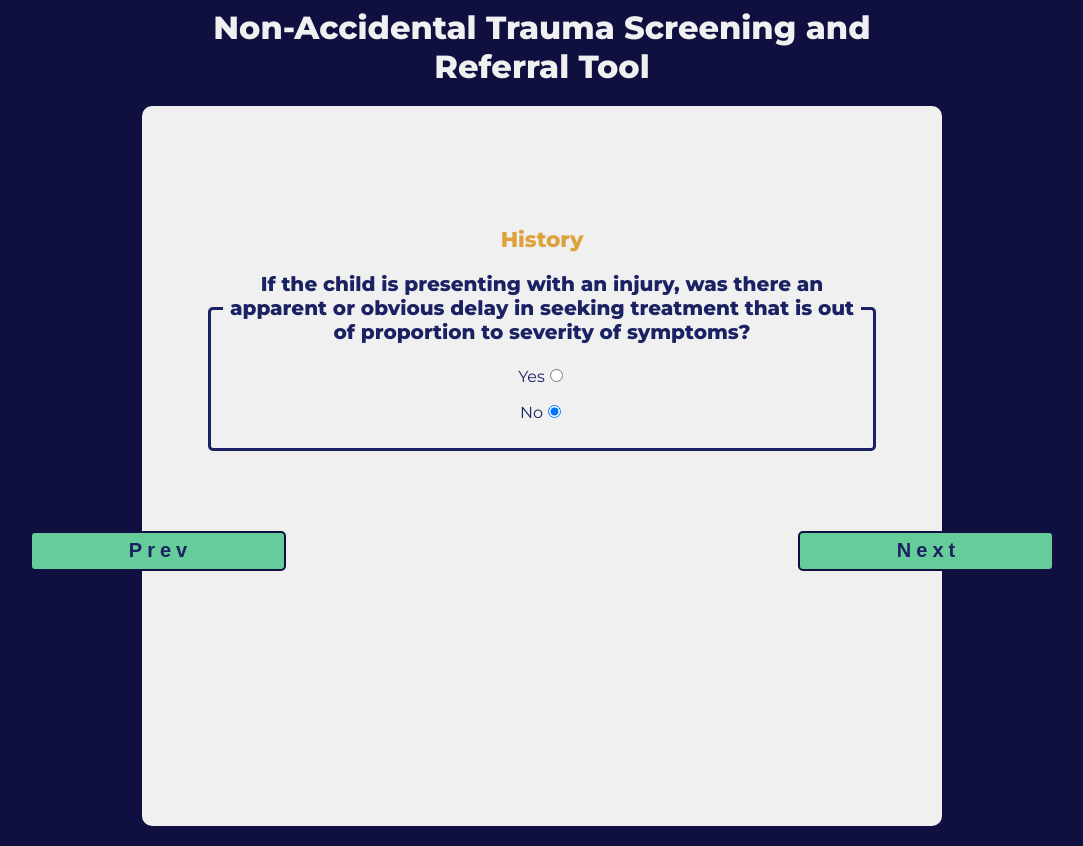
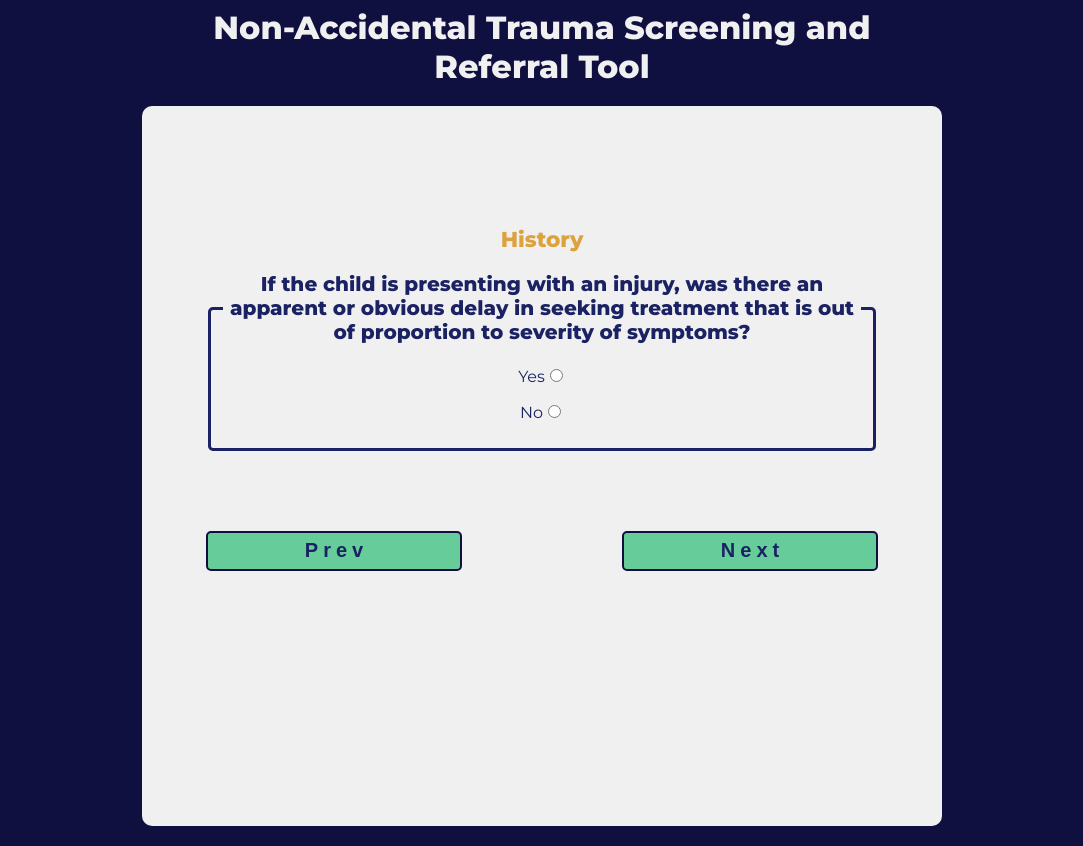
Before and after one commit to JDHofmann/ecd-frontend-only, a React (Create React App) app: page /screening_tool in a window 1280 px wide. Shown: the whole page, without its empty margins (98-1181 px from the left). Built offline with nearby package versions, Linux system fonts and the light colour scheme.

Commit message:
question number bug and more css

```diff
--- a/src/App.css
+++ b/src/App.css
@@ -95,13 +95,19 @@ legend {
   text-align: center;
 }
 
+.btn-div {
+  display: flex;
+  justify-content: space-between;
+}
+
 .pag-btn {
   font-family: Arial, Helvetica, sans-serif;
   display: block;
-  position: absolute;
+  /* position: absolute; */
   margin-top: 10vh;
   display: block;
   width: 20vw;
+  min-width: 100px;
   height: 5vh;
   border: 2px solid #101040;
   border-radius: 5px;
@@ -110,14 +116,18 @@ legend {
   text-indent: 5px;
   font-weight: 600;
   background-color: #66cc99;
+  bottom: 15vh;
 }
 
 .prev {
-  left: 10vw;
+  /* left: 10vw; */
+  float: left;
 }
 
 .next {
-  right: 10vw;
+  justify-self: end;
+  /* right: 10vw; */
+  /* float: right; */
 }
 
 .pag-btn:hover {
--- a/src/container/Screening.js
+++ b/src/container/Screening.js
@@ -52,11 +52,12 @@ class Screening extends React.Component {
                     <legend>{this.currentQuestion().question}</legend>
                     <p>
                         <label>Yes</label>
-                        <input name="y/n" type="radio" value="1"/>
+                        <input name="y/n" type="radio" value="1"
+                        />
                     </p>
                     <p>
                         <label>No</label>
-                        <input name="y/n" type="radio" value="0" checked="true"/>
+                        <input name="y/n" type="radio" value="0"/>
                     </p>
                 </fieldset>
             </>
@@ -67,7 +68,7 @@ class Screening extends React.Component {
 
         return(
             <>
-            {this.props.page > 25 ?
+            {this.props.page > 24 ?
 
                 <Redirect to="/resources"/>
                 : null
@@ -77,6 +78,7 @@ class Screening extends React.Component {
                     className="form-container"
                 >
                     {this.renderQuestion()}
+                    <div className="btn-div">
                     <button
                         onClick={this.prevPageClick}
                         className="pag-btn prev"
@@ -85,6 +87,7 @@ class Screening extends React.Component {
                         onClick={this.nextPageClick}
                         className="pag-btn next"
                     >Next</button>
+                    </div>
 
                 </form>
             </div>
```
